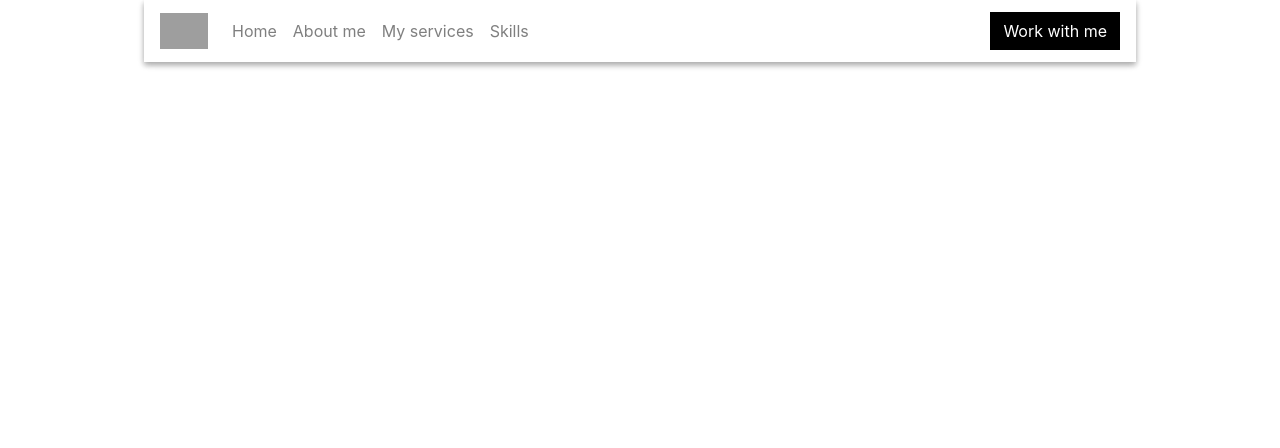
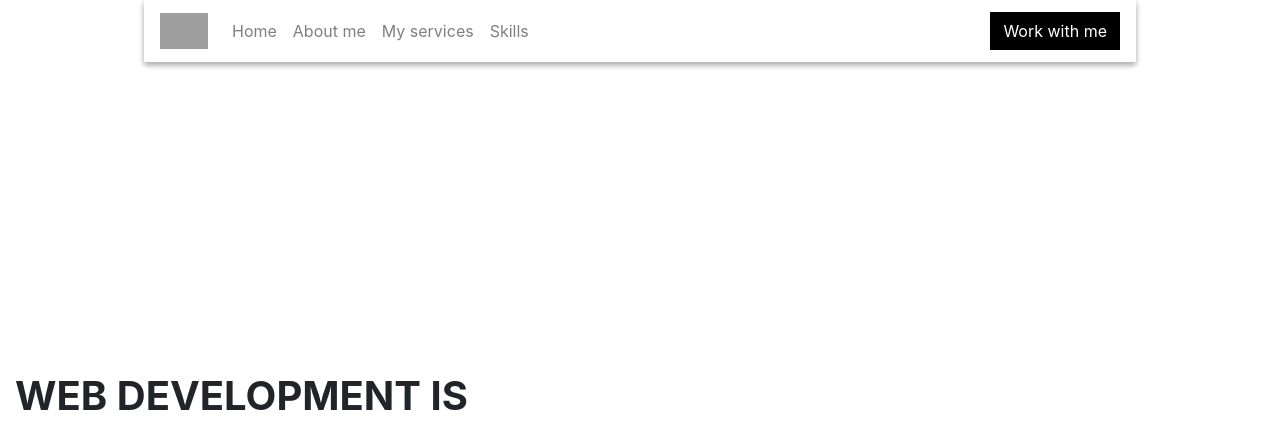
Before and after one commit to AlejandroMilan/MilanPortfolio, a Nuxt app: page / in a window 1280 px wide. Shown: the top 448 px of the page. Built offline with nearby package versions, Linux system fonts and the light colour scheme; grey boxes are pictures that could not be loaded.

Commit message:
What is programming component ready for changes

```diff
--- a/components/index_page-components/WhatIsProgramming.vue
+++ b/components/index_page-components/WhatIsProgramming.vue
@@ -0,0 +1,17 @@
+<template>
+  <div class="what-is-programming container">
+    <h1 class="font-weight-bold">Web development is</h1>
+  </div>
+</template>
+
+<style lang="sass" scoped>
+.what-is-programming
+  width: 100%
+  text-align: center
+  text-transform: uppercase
+</style>
+
+<script lang="ts">
+import Vue from 'vue'
+export default Vue.extend({})
+</script>
```
